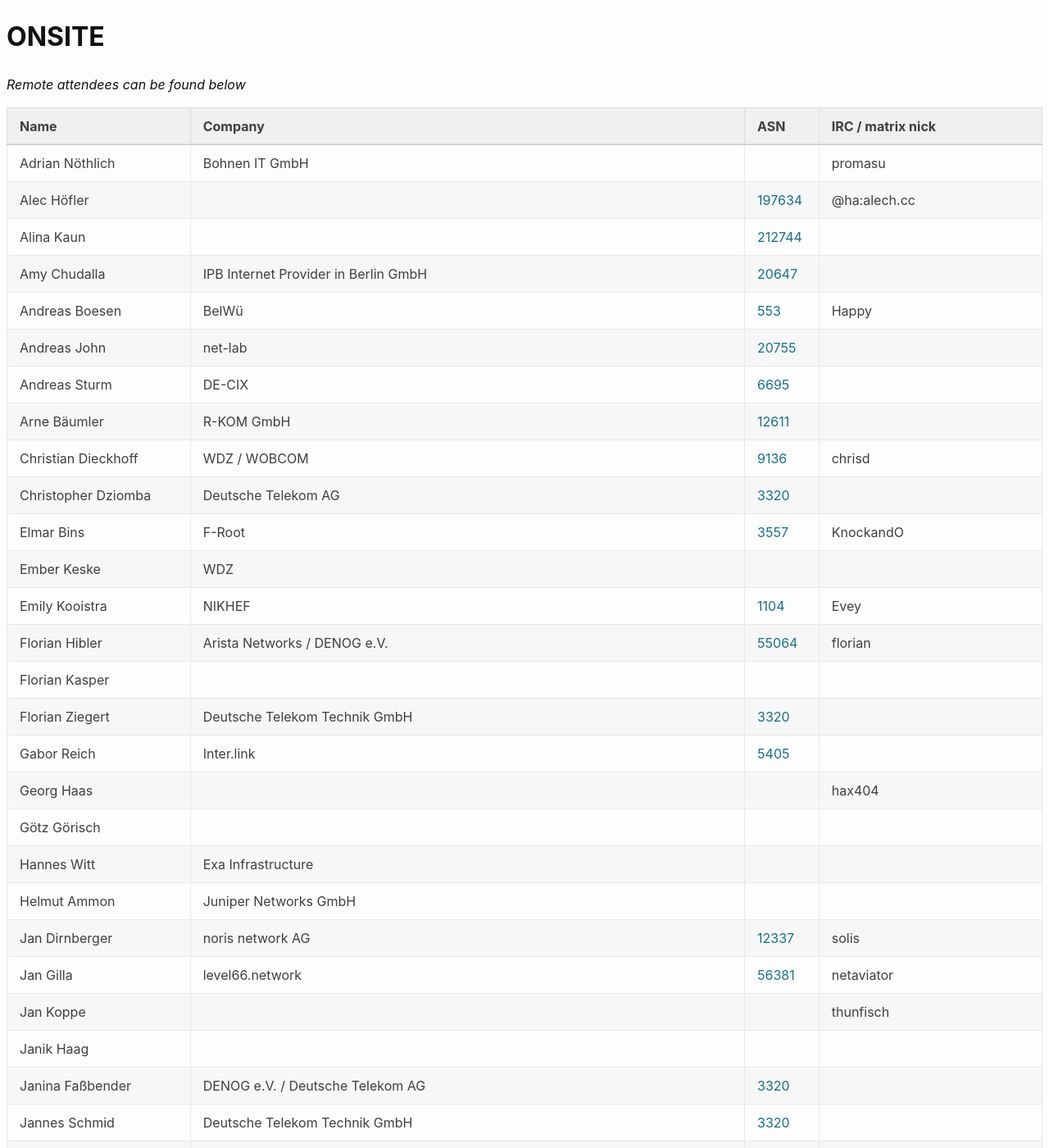
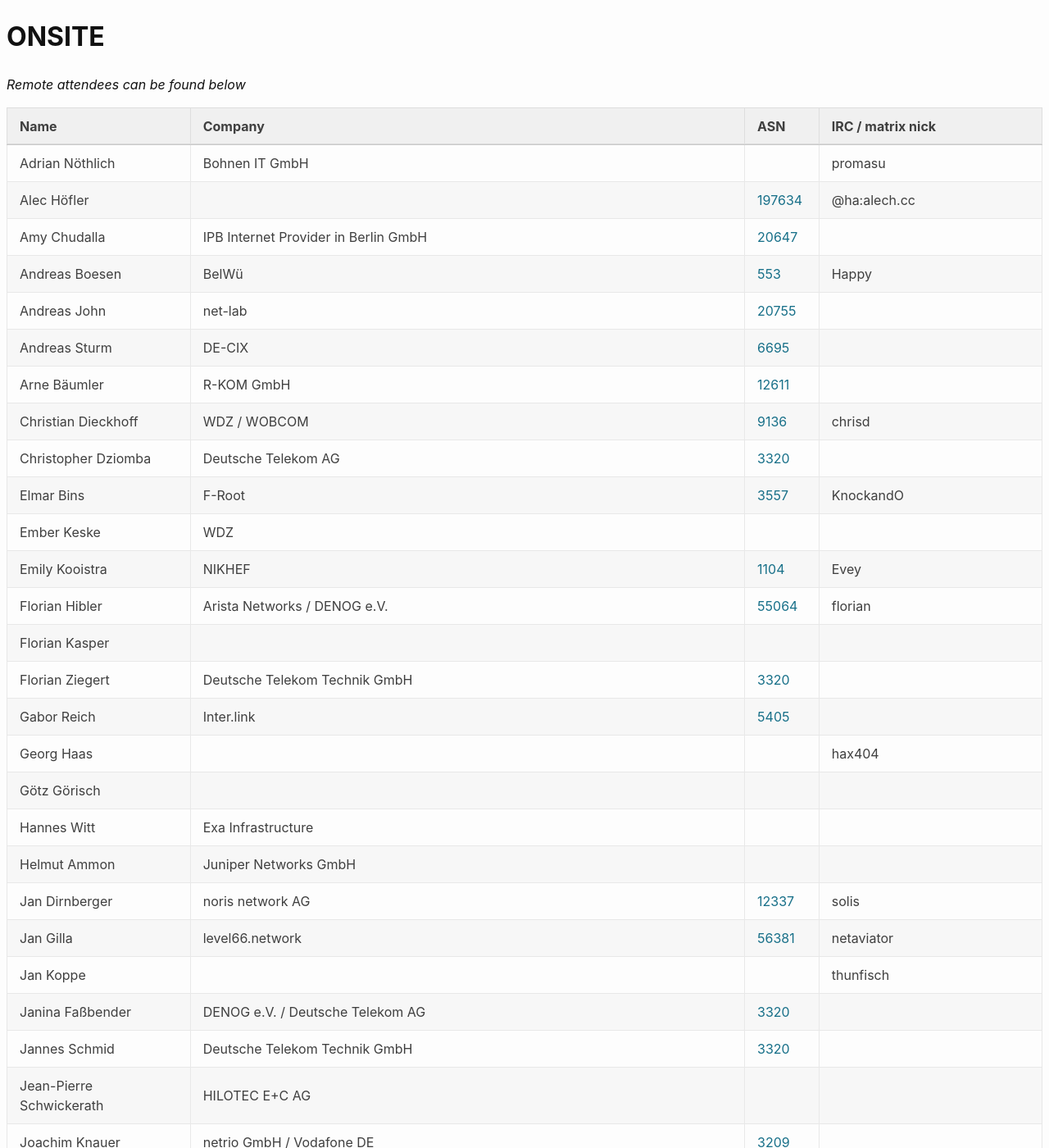
Before and after one commit to denog/pretix-attendeelist, a Jekyll site: the page built from denog17/index.markdown, in a window 1280 px wide and 1400 px high. Shown: the whole window at 82% size. Built offline with Jekyll 4.4.1, drawn with Linux system fonts in a browser that asks for light colours.

Commit message:
Latest data: Mon May 19 22:10:48 UTC 2025

```diff
--- a/_data/attendees_denog17_onsite.json
+++ b/_data/attendees_denog17_onsite.json
@@ -10,12 +10,6 @@
     "company": null,
     "irc": "@ha:alech.cc",
     "asn": "197634"
-  },
-  {
-    "name": "Alina Kaun",
-    "company": null,
-    "irc": null,
-    "asn": "212744"
   },
   {
     "name": "Amy Chudalla",
@@ -136,12 +130,6 @@
     "company": "level66.network",
     "irc": "netaviator",
     "asn": "56381"
-  },
-  {
-    "name": "Janik Haag",
-    "company": null,
-    "irc": null,
-    "asn": null
   },
   {
     "name": "Janina Faßbender",
```
